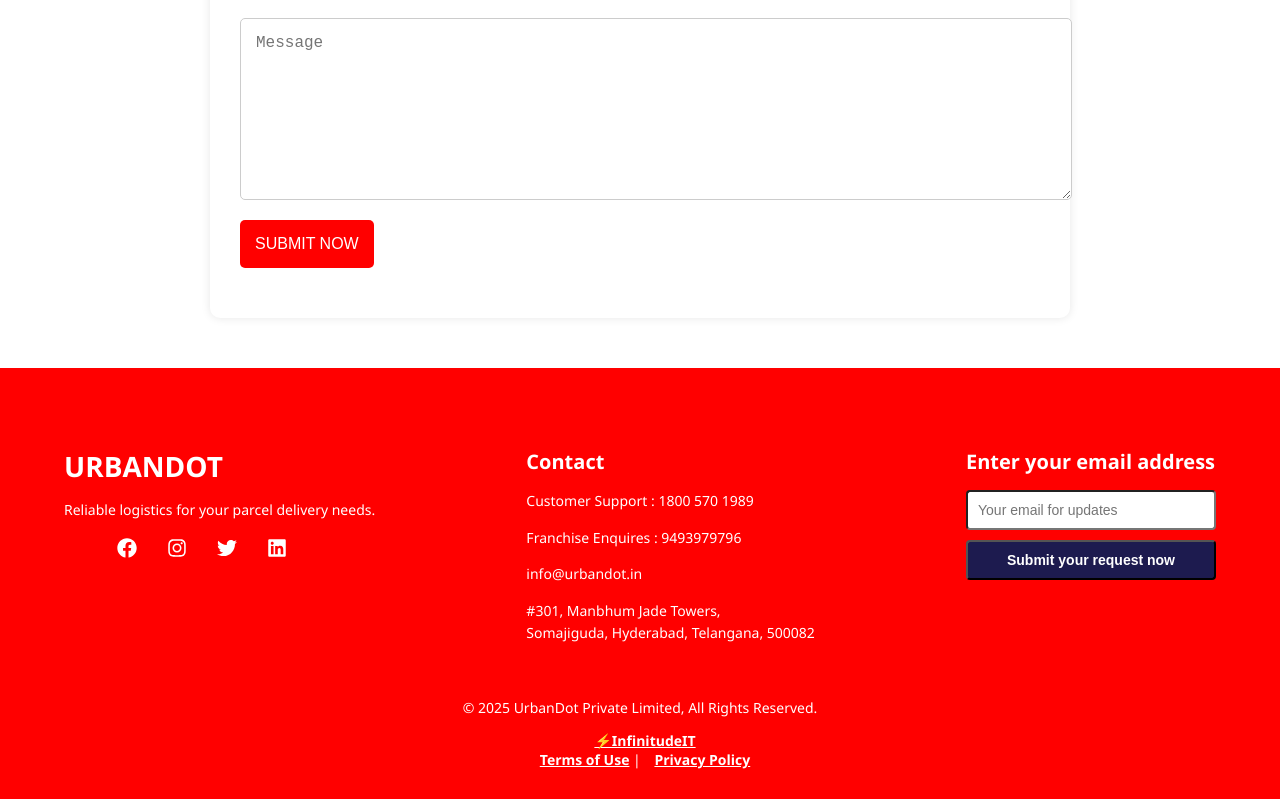
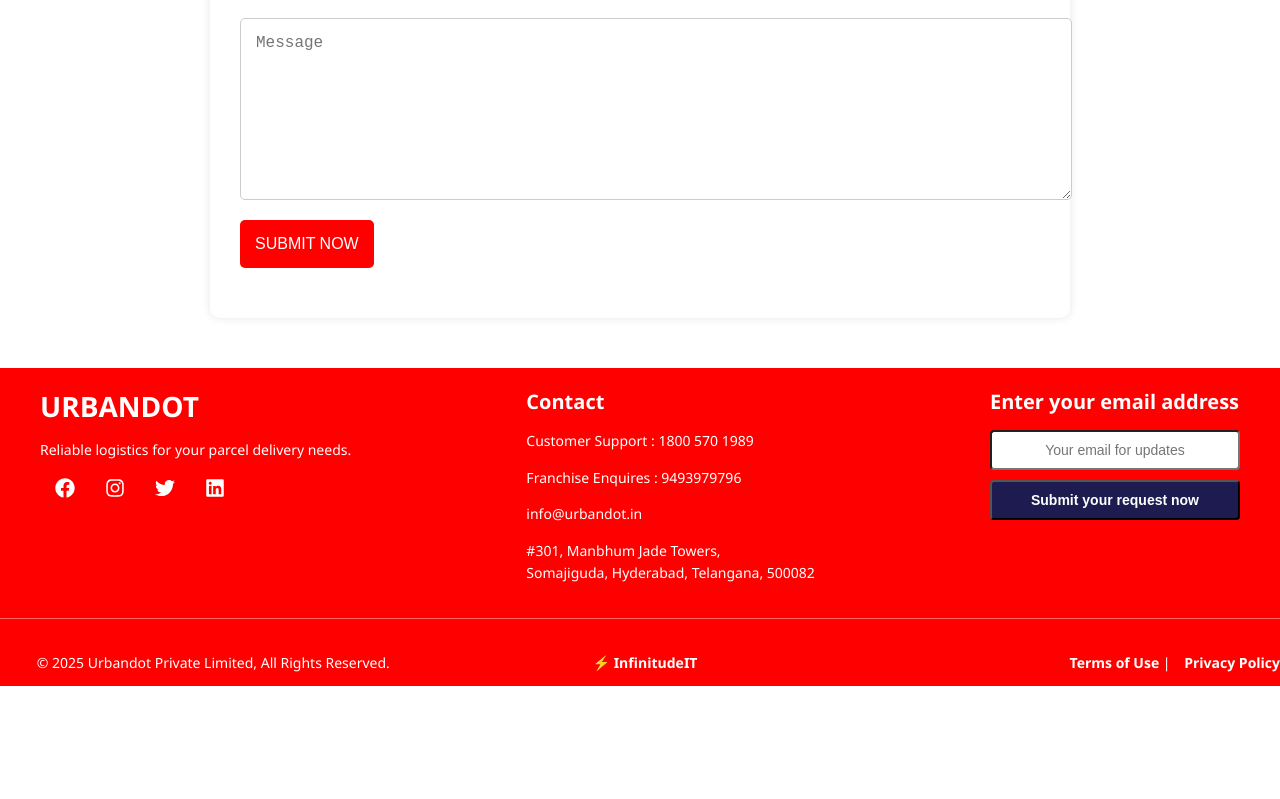
Before and after one commit to InfinitudeIT/Udot, a React (Create React App) app: page /contact in a window 1280 px wide. Shown: the part 1464-2263 px from the top of the page. After the commit the page ends 2150 px from the top, so only its background shows below. Built offline with nearby package versions, Linux system fonts and the light colour scheme.

Commit message:
pincode update

```diff
--- a/src/App.js
+++ b/src/App.js
@@ -18,6 +18,7 @@ import SeaFreightServices from "./components/services/SeaFreightService";
 import ReverseLogistics from "./components/services/ReverseLogistics";
 import FirstLastMileDelivery from "./components/services/FirstLastMileDelivery";
 import B2BandB2CFulfillment from "./components/services/B2BandB2CFulfillment";
+import ScrollToTop from "./components/ScrollToTop";
 
 function App() {
   useEffect(() => {
@@ -35,6 +36,7 @@ function App() {
         flexDirection: 'column',
         minHeight: '100vh'
       }}>
+        <ScrollToTop />
            <Header /> {/* Stays on all pages */}
               <main style={{ flex: 1 }}>
                 <Routes>
--- /dev/null
+++ b/src/components/ScrollToTop.js
@@ -0,0 +1,14 @@
+import { useEffect } from "react";
+import { useLocation } from "react-router-dom";
+
+const ScrollToTop = () => {
+  const { pathname } = useLocation();
+
+  useEffect(() => {
+    window.scrollTo({ top: 0, left: 0, behavior: "smooth" });
+  }, [pathname]);
+
+  return null;
+};
+
+export default ScrollToTop;
--- a/src/components/footer.js
+++ b/src/components/footer.js
@@ -40,31 +40,25 @@ function Footer() {
           {/* <h3>Service</h3> */}
           <h3>Enter your email address</h3>
           <form className="newsletter-form">
-            <input type="email" placeholder="Your email for updates" />
+            <input
+              type="email"
+              className="centered-placeholder"
+              placeholder="Your email for updates"
+            />
             <button type="submit">Submit your request now</button>
           </form>
         </div>
       </div>
 
+      <hr className="footer-divider" />
+
       <div className="footer-bottom">
-        <div className="footer-left">
-          <p>© {new Date().getFullYear()} UrbanDot Private Limited, All Rights Reserved.</p>
-        </div>
-
-        <div className="footer-center">
-          <a
-            href="https://www.infinitudeit.com/"
-            target="_blank"
-            rel="noopener noreferrer"
-          >
-            ⚡InfinitudeIT
-          </a>
-        </div>
-
-        <div className="footer-right">
-          <a href="/terms-of-use">Terms of Use</a>
-          <span> | </span>
-          <a href="/privacy-policy">Privacy Policy</a>
+        <p className="left">© {new Date().getFullYear()} Urbandot Private Limited, All Rights Reserved.</p>
+        <p className="center">
+          <a href="https://www.infinitudeit.com" target="_blank" rel="noopener noreferrer">⚡ InfinitudeIT</a>
+        </p>
+        <div className="right">
+          <a href="/terms-of-use">Terms of Use</a> | <a href="/privacy-policy">Privacy Policy</a>
         </div>
       </div>
 
--- a/src/components/header.js
+++ b/src/components/header.js
@@ -216,8 +216,6 @@ function Header() {
                   <span className="nearby-text">Nearby Stores</span>
                 </span>
               </li>
-
-
             </ul>
 
             {/* Buttons */}
--- a/src/css/Aboutus.css
+++ b/src/css/Aboutus.css
@@ -293,9 +293,10 @@ max-width: 100%;
 }
 
 .urb-mission-list {
-  display: flex;
-  flex-direction: column;
-  gap: 20px;
+  display: grid;
+  grid-template-columns: repeat(auto-fit, minmax(280px, 1fr));
+  gap: 30px;
+  /* margin-top: 30px; */
 }
 
 .mission-card {
--- a/src/css/FaqChatBot.css
+++ b/src/css/FaqChatBot.css
@@ -1,7 +1,7 @@
 /* Chatbot Icon */
 .chatbot-icon {
   position: fixed;
-  bottom: 20px;
+  bottom: 350px;
   right: 20px;
   background-color: red;
   color: white;
--- a/src/css/footer.css
+++ b/src/css/footer.css
@@ -2,7 +2,7 @@
 .footer {
   background-color: red;
   color: #fff;
-  padding: 60px 5% 30px;
+  /* padding: 60px 5% 30px; */
   font-family: 'Segoe UI', sans-serif;
 }
 
@@ -38,14 +38,14 @@
   color: #ffffff;
 }
 
-/* Social Icons */
 .social-icons {
-  margin-top: 15px;
   display: flex;
   gap: 15px;
-  justify-content: center;
+  justify-content: flex-start; /* Align icons to the left */
   align-items: center;
+  margin-top: 15px;
 }
+
 
 
 .social-icons a {
@@ -137,3 +137,60 @@
     width: 100%;
   }
 }
+
+
+.footer-bottom {
+  display: flex;
+  justify-content: space-between;
+  align-items: center;
+  margin-top: 20px;
+  flex-wrap: wrap;
+}
+
+.footer-bottom .left {
+  flex: 1;
+}
+
+.footer-bottom .center {
+  flex: 1;
+  text-align: center;
+}
+
+.footer-bottom .right {
+  flex: 1;
+  text-align: right;
+}
+
+.footer-bottom a {
+  color: white;
+  text-decoration: none;
+  /* margin: 0 5px; */
+}
+
+.centered-placeholder {
+  text-align: center;
+}
+
+
+@media (max-width: 767px) {
+  .footer-bottom {
+    flex-direction: column;
+    gap: 8px;
+  }
+
+  .footer-bottom .left,
+  .footer-bottom .center,
+  .footer-bottom .right {
+    text-align: center;
+    width: 100%;
+  }
+}
+
+
+
+.footer-divider {
+  border: none;
+  border-top: 1px solid rgba(255, 255, 255, 0.4);
+  margin: 20px 0;
+  width: 100%;
+}
--- a/src/css/header.css
+++ b/src/css/header.css
@@ -566,6 +566,7 @@ nav ul li a:hover,
     display: flex;
     align-items: center;
     gap: 10px;
+    flex-wrap: wrap;
   }
 }
 /* Hide on desktop, show only on mobile */
```
Also changed, not shown: 1 other file (tests, documents, lock files or other folders).
